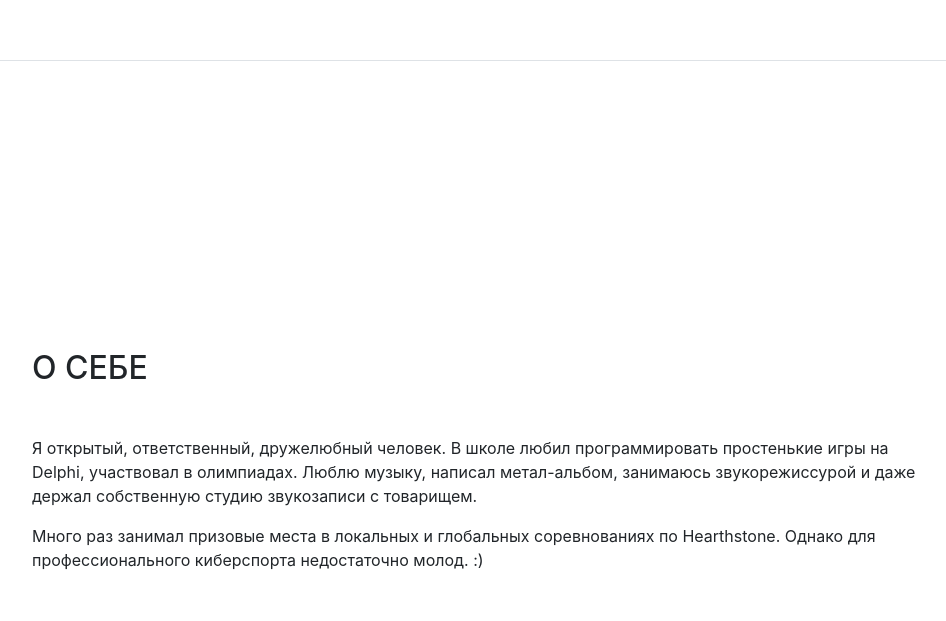
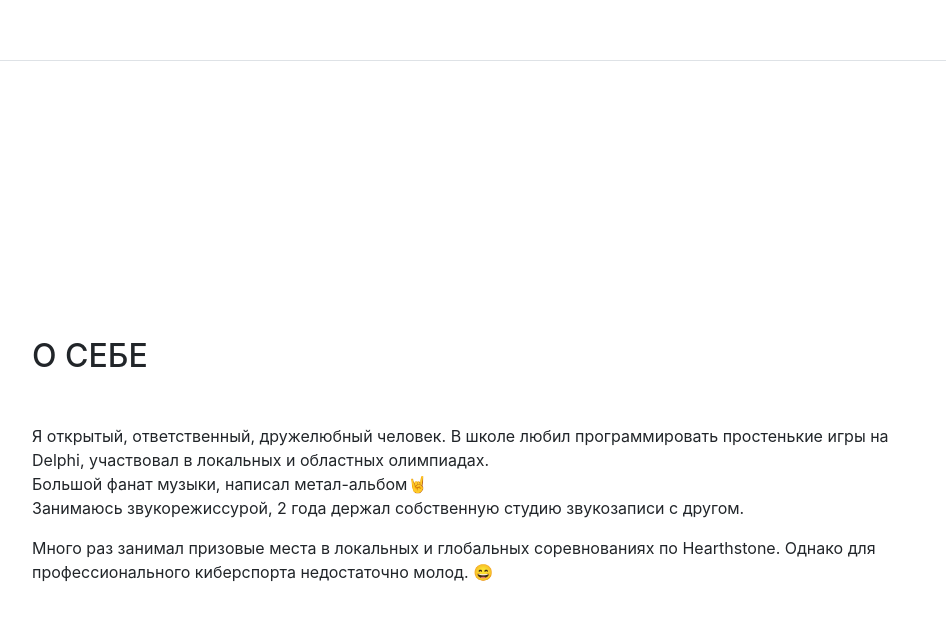
Before and after one commit to AlatusAllod/resume, a website with bundled scripts: page index.html in a window 1280 px wide. Shown: the part 3939-4560 px from the top of the page, without its empty margins (288-1234 px from the left). Built offline with nearby package versions, Linux system fonts and the light colour scheme; a small style sheet from the web is missing.

Commit message:
Update index.html

```diff
--- a/index.html
+++ b/index.html
@@ -221,8 +221,8 @@
       <section class="resume-section p-3 p-lg-5 d-flex flex-column" id="interests">
         <div class="my-auto">
           <h2 class="mb-5">О себе</h2>
-          <p>Я открытый, ответственный, дружелюбный человек. В школе любил программировать простенькие игры на Delphi, участвовал в олимпиадах. Люблю музыку, написал метал-альбом, занимаюсь звукорежиссурой и даже держал собственную студию звукозаписи с товарищем.</p>
-          <p class="mb-0">Много раз занимал призовые места в локальных и глобальных соревнованиях по Hearthstone. Однако для профессионального киберспорта недостаточно молод. :)</p>
+          <p>Я открытый, ответственный, дружелюбный человек. В школе любил программировать простенькие игры на Delphi, участвовал в локальных и областных олимпиадах.<br>Большой фанат музыки, написал метал-альбом🤘<br>Занимаюсь звукорежиссурой, 2 года держал собственную студию звукозаписи с другом.</p>
+          <p class="mb-0">Много раз занимал призовые места в локальных и глобальных соревнованиях по Hearthstone. Однако для профессионального киберспорта недостаточно молод. 😄</p>
         </div>
       </section>
 
```
